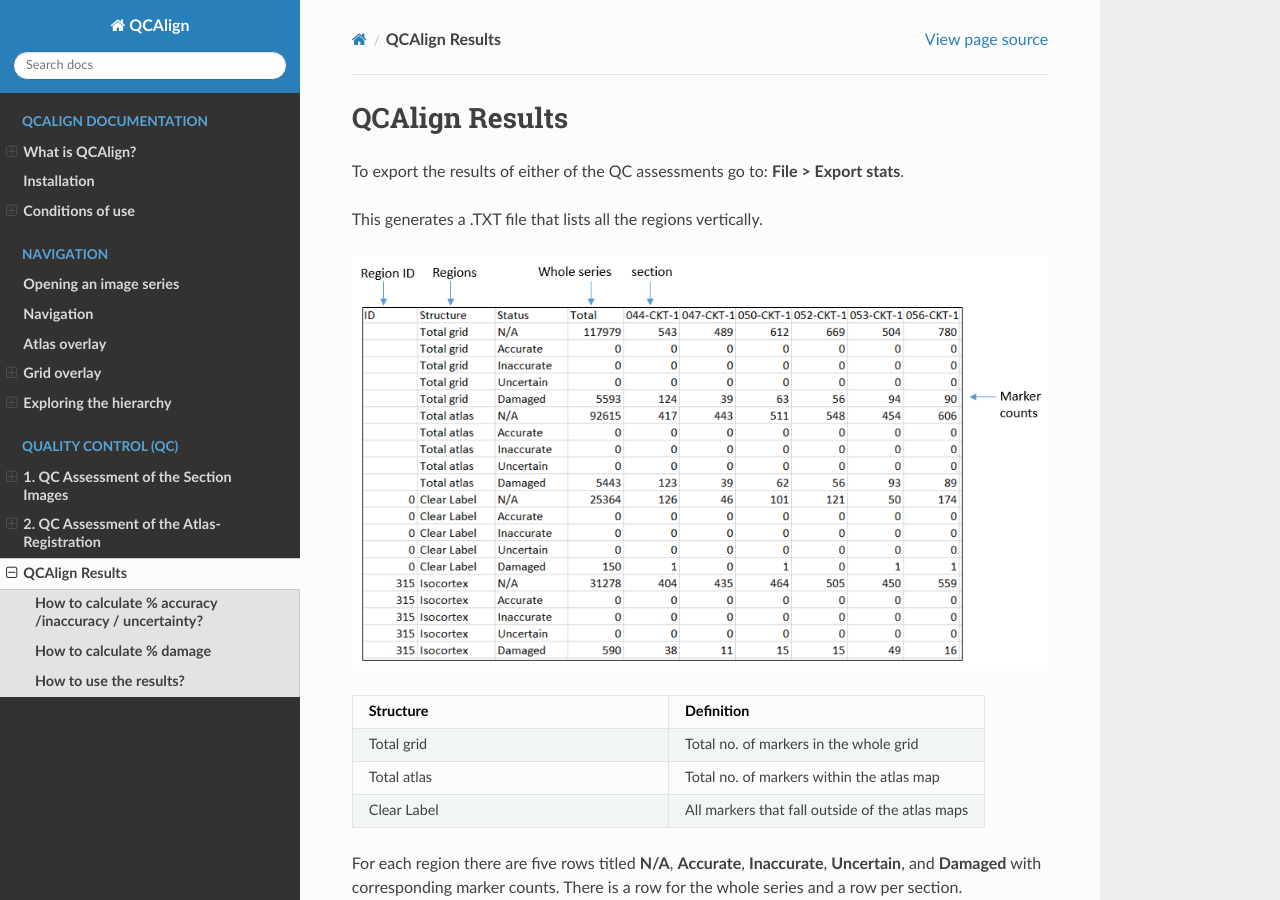
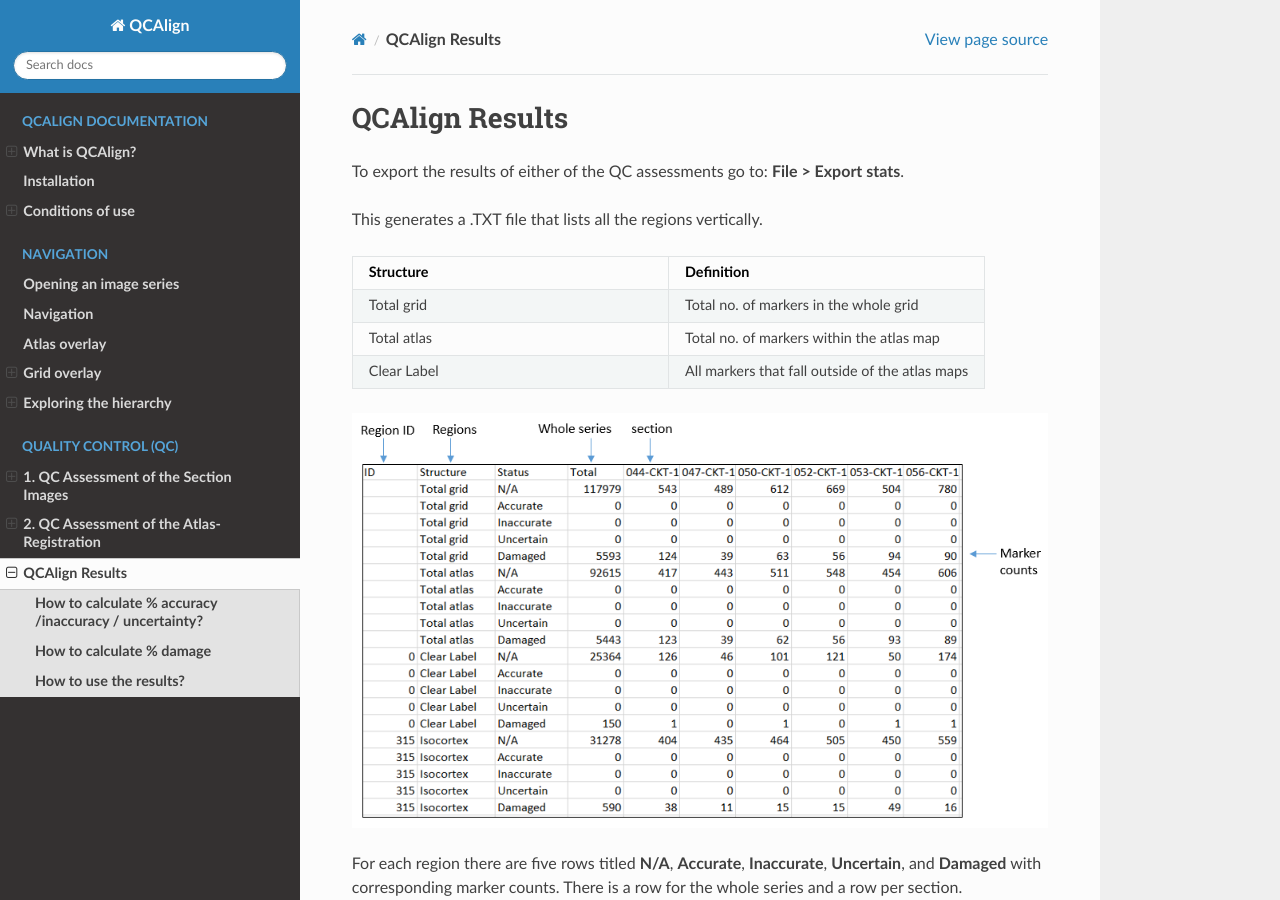
Before and after one commit to Neural-Systems-at-UIO/QCAlign, a Sphinx documentation site: the page built from docs/results.rst, in a window 1280 px wide and 900 px high. Built offline with Sphinx 7.4.7 and the Read the Docs theme 2.0.0, drawn with Linux system fonts in a browser that asks for light colours.

Commit message:
Update results.rst

```diff
--- a/docs/results.rst
+++ b/docs/results.rst
@@ -4,8 +4,6 @@
 To export the results of either of the QC assessments go to: **File > Export stats**.
 
 This generates a .TXT file that lists all the regions vertically.
-
-.. image:: vertopal_cbedec83746b4aa08b3d6abec4c06604/media/Results.PNG
 
 .. list-table::
    :widths: 50 50
@@ -19,6 +17,8 @@
      - Total no. of markers within the atlas map
    * - Clear Label
      - All markers that fall outside of the atlas maps
+
+.. image:: vertopal_cbedec83746b4aa08b3d6abec4c06604/media/Results.PNG
 
 For each region there are five rows titled **N/A**, **Accurate**, **Inaccurate**, **Uncertain**, and **Damaged** with corresponding marker counts. There is a row for the whole series and a row per section.
 
```
